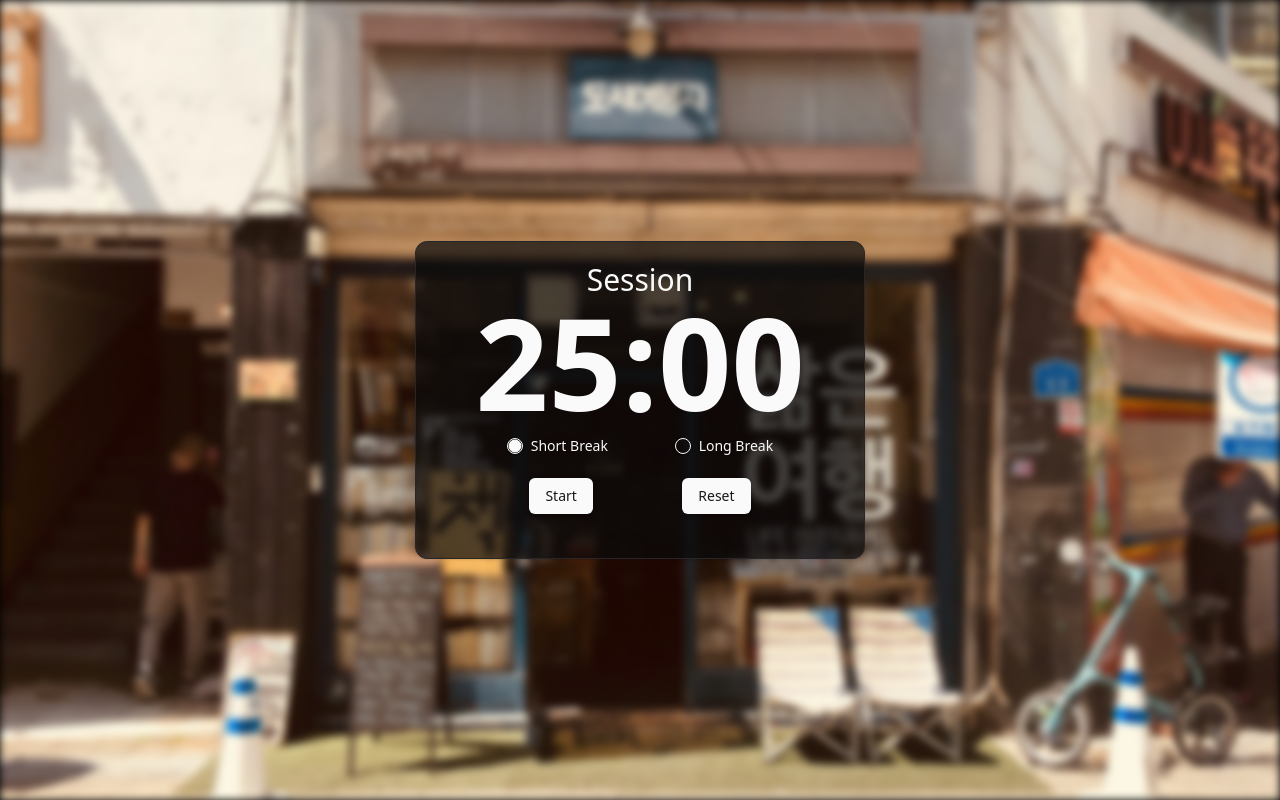
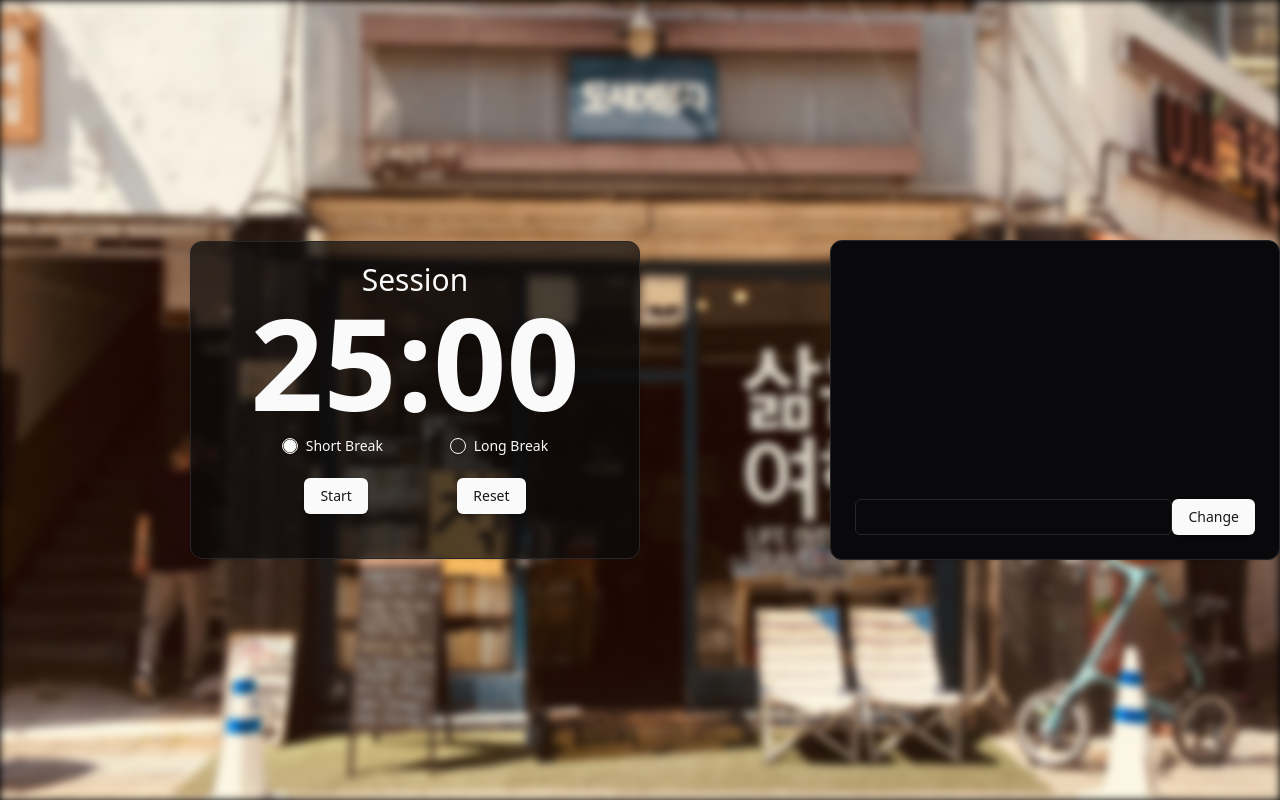
Before and after one commit to M3MONs/pomodoro, a React (Vite) app: page / in a window 1280 px wide. Built offline with nearby package versions, Linux system fonts and the light colour scheme.

Commit message:
Add YoutubePlayer component to MainPage for video embedding

```diff
--- a/src/components/pages/MainPage.tsx
+++ b/src/components/pages/MainPage.tsx
@@ -1,12 +1,14 @@
 import Background from "@/components/atoms/Background/Background";
 import PomodoroTimer from "@/components/molecules/PomodoroTimer/PomodoroTimer";
+import YoutubePlayer from "../molecules/YoutubePlayer/YoutubePlayer";
 
 const MainPage = () => {
   return (
     <>
       <Background />
-      <div className="container mx-auto flex min-h-screen justify-center items-center">
+      <div className="container mx-auto flex min-h-screen justify-evenly items-center flex-wrap">
         <PomodoroTimer />
+        <YoutubePlayer />
       </div>
     </>
   );
```
